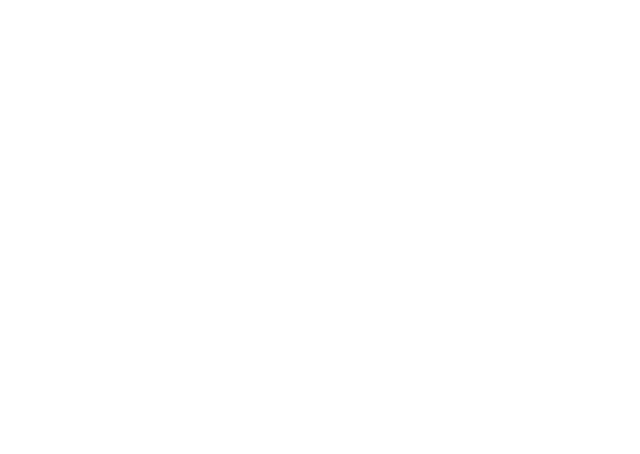
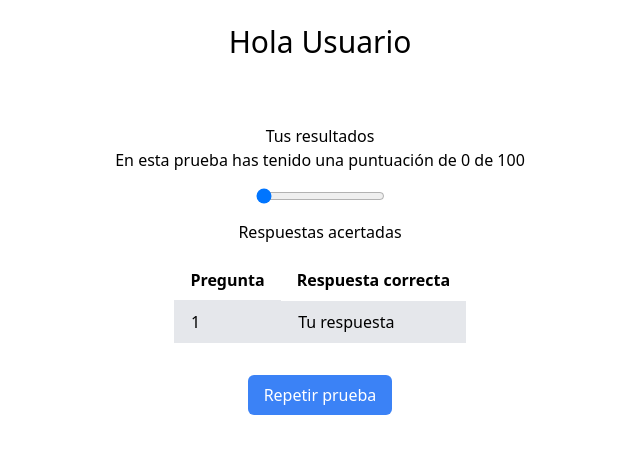
Before and after one commit to alejandroDpAL/revistaOsbein, a plain HTML site: page src/resultado.html in a window 1280 px wide. Shown: the whole page, without its empty margins (320-960 px from the left). Drawn offline with nearby package versions, Linux system fonts and the light colour scheme.

Commit message:
resultado base

```diff
--- a/src/resultado.html
+++ b/src/resultado.html
@@ -0,0 +1,49 @@
+<!DOCTYPE html>
+<html lang="en">
+<head>
+    <meta charset="UTF-8">
+    <meta name="viewport" content="width=device-width, initial-scale=1.0">
+    <title>Resultados</title>
+    <script src="https://cdn.tailwindcss.com"></script>
+    <script>
+        function updateScore(value) {
+            document.getElementById('score').innerText = value;
+        }
+
+        function loadUserName() {
+            const name = localStorage.getItem('username');
+            document.getElementById('usernameDisplay').innerText = name ? name : 'Usuario';
+        }
+
+        window.onload = loadUserName;
+    </script>
+</head>
+<body>
+    <div class="flex flex-col items-center mt-6">
+        <h1 class="text-3xl mb-8">Hola <span id="usernameDisplay">Usuario</span></h1>
+        <label class="block mt-8 text-center">Tus resultados</label>
+        <p>En esta prueba has tenido una puntuación de <span id="score">0</span> de 100</p>
+        <input type="range" min="1" max="100" value="0" class="mt-4 my-4" oninput="updateScore(this.value)">
+        <p>Respuestas acertadas</p>
+        <table class="table-auto mt-4">
+            <thead>
+                <tr>
+                    <th class="px-4 py-2">Pregunta</th>
+                    <th class="px-4 py-2">Respuesta correcta</th>
+                </tr>
+            </thead>
+            <tbody>
+                <tr class="bg-gray-200  ">
+                    <td class="border px-4 py-2">1</td>
+                    <td class="border px-4 py-2 flex items-center">
+                        <p>Tu respuesta</p>
+                    </td>
+                </tr>
+            </tbody>
+        </table>
+        <button class="mt-8 px-4 py-2 bg-blue-500 text-white rounded-md hover:bg-gray-400 hover:text-black">
+            <a href="inicio.html">Repetir prueba</a>
+        </button>
+    </div>
+</body>
+</html>
```
Also changed, not shown: src/inicio.html (+14 -6 lines).
